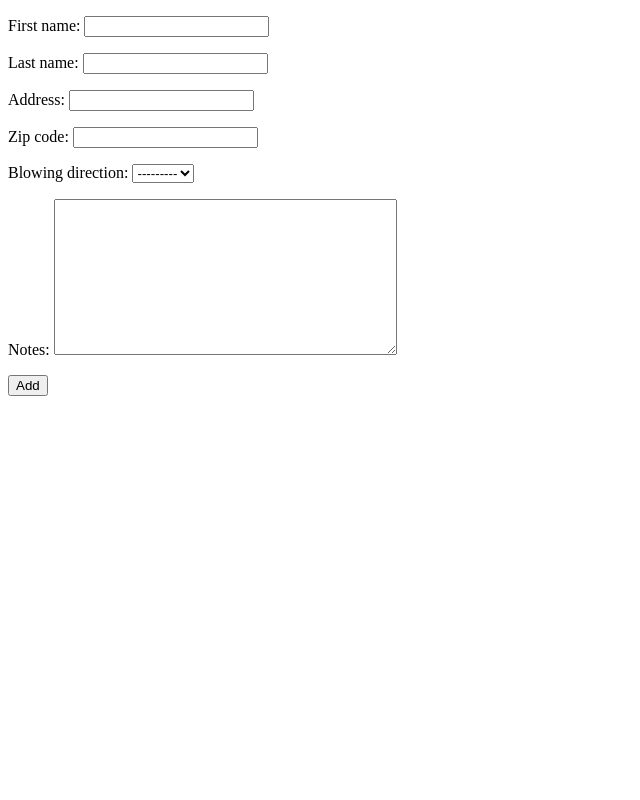
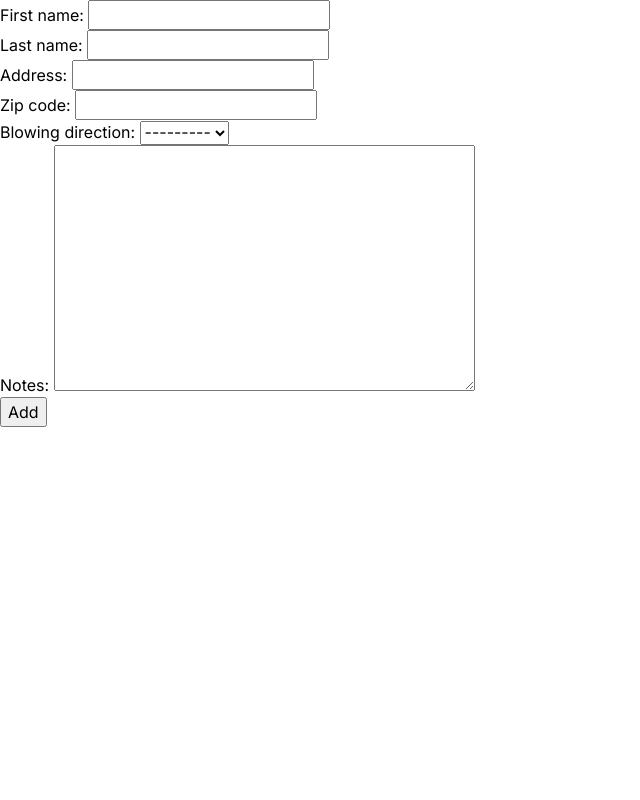
Before and after one commit to bmtymrak/allup-blower, a Django app: page / in a window 1280 px wide. Shown: the whole page, without its empty margins (0-640 px from the left). Run offline with Django 4.2, Linux system fonts and the light colour scheme; the visitor is signed in with stand-in values (Sample User, id 1); data that the repository does not hold is empty.

Commit message:
CSS started, Google Fonts added

```diff
--- /dev/null
+++ b/static/base.css
@@ -0,0 +1,64 @@
+/*
+  Josh's Custom CSS Reset - https://www.joshwcomeau.com/css/custom-css-reset/
+*/
+*,
+*::before,
+*::after {
+    box-sizing: border-box;
+}
+
+* {
+    margin: 0;
+}
+
+html,
+body {
+    height: 100%;
+}
+
+body {
+    line-height: 1.5;
+    -webkit-font-smoothing: antialiased;
+}
+
+img,
+picture,
+video,
+canvas,
+svg {
+    display: block;
+    max-width: 100%;
+}
+
+input,
+button,
+textarea,
+select {
+    font: inherit;
+}
+
+p,
+h1,
+h2,
+h3,
+h4,
+h5,
+h6 {
+    overflow-wrap: break-word;
+}
+
+#root,
+#__next {
+    isolation: isolate;
+}
+
+/* End of custom CSS reset */
+
+* {
+    font-family: 'Inter', sans-serif;
+}
+
+a {
+    /* text-decoration: none; */
+    color: black;
+}
--- a/templates/_base.html
+++ b/templates/_base.html
@@ -9,6 +9,10 @@
         {% block title %}
         {% endblock title %}
     </title>
+    <link rel="stylesheet" href="{% static 'base.css' %}">
+    <link rel="preconnect" href="https://fonts.googleapis.com">
+    <link rel="preconnect" href="https://fonts.gstatic.com" crossorigin>
+    <link href="https://fonts.googleapis.com/css2?family=Inter:wght@100;200;300;400;500;600;700;800;900&display=swap" rel="stylesheet">
 </head>
 <body>
     {% block body %}
--- a/templates/account/login.html
+++ b/templates/account/login.html
@@ -2,7 +2,7 @@
 {% load static %}
 {% block body %}
 
-<img src="{% static 'AllUP_Logo_Tagline_Color.png' %}" width="200px">
+<img src="{% static 'images/AllUP_Logo_Tagline_Color.png' %}" width="200px">
 
 <form method="POST">
     {% csrf_token %}
```
Also changed, not shown: static/images/AllUP_Logo_Tagline_Color.png (added).
